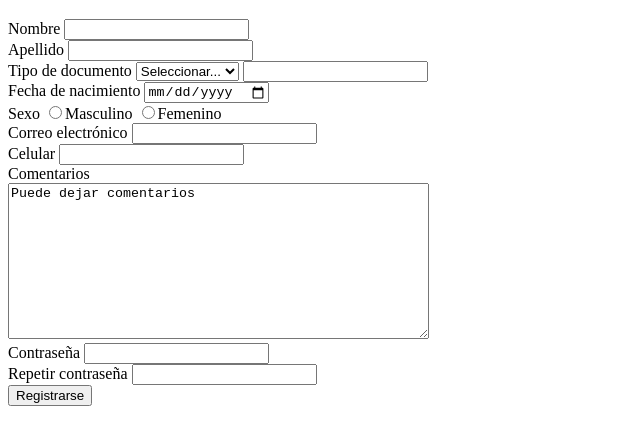
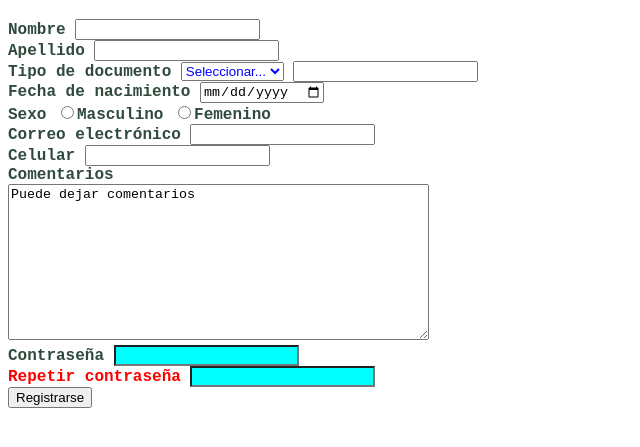
Before and after one commit to dsveraa/casadelbosque, a plain HTML site: page signup.html in a window 1280 px wide. Shown: the part 61-508 px from the top of the page, without its empty margins (0-640 px from the left). Drawn offline with Linux system fonts and the light colour scheme.

Commit message:
semana 5

```diff
--- a/signin.html
+++ b/signup.html
@@ -5,7 +5,23 @@
   <meta charset="UTF-8">
   <title>Registrar usuario</title>
 </head>
-
+<style>
+  form {
+    color: #304b3e;
+    font-weight: 600;
+    font-family: 'Courier New', Courier, monospace;
+  }
+  .repetir {
+    font-weight: 900;
+    color: red;
+  }
+  #tipo_doc {
+    color: blue;
+  }
+  [type="password"] {
+    background-color:cyan;
+  }
+</style>
 <body>
   <h1>Registrar usuario</h1>
   <form method="post" action="#">
@@ -44,7 +60,7 @@
     <label for="password">Contraseña</label>
     <input id="password" type="password">
     <br>
-    <label for="re_password">Repetir contraseña</label>
+    <label for="re_password" class="repetir">Repetir contraseña</label>
     <input id="re_password" type="password">
     <br>
     <button type="submit">Registrarse</button>
--- a/style.css
+++ b/style.css
@@ -19,3 +19,8 @@
     color: green;
     font-family: 'Courier New', Courier, monospace;
 }
+
+body {
+    font-family:'Segoe UI', Tahoma, Geneva, Verdana, sans-serif;
+    color:teal;
+}
```
Also changed, not shown: index.html (+1 -1 lines), login.html (+17 -3 lines).
